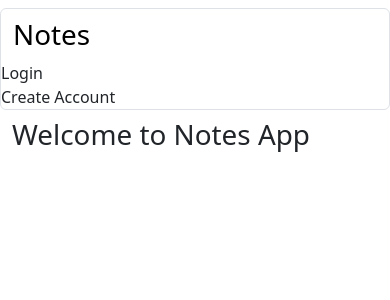
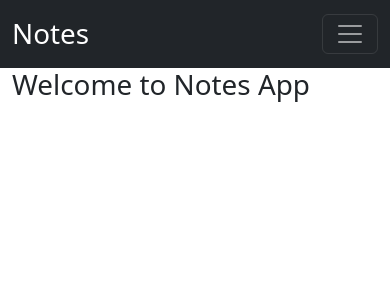
Before and after one commit to benjamin-odell/miniproject4BenjaminOdell, a Django app: page / in a window 390 px wide. Shown: the top 300 px of the page. Run offline with Django 5.2, Linux system fonts and the light colour scheme.

Commit message:
Adds note templates and refactors base navbar for responsive Bootstrap.

```diff
--- a/notes/notes/templates/base.html
+++ b/notes/notes/templates/base.html
@@ -3,21 +3,31 @@
 <script src="https://cdn.jsdelivr.net/npm/bootstrap@5.3.8/dist/js/bootstrap.bundle.min.js" integrity="sha384-FKyoEForCGlyvwx9Hj09JcYn3nv7wiPVlz7YYwJrWVcXK/BmnVDxM+D2scQbITxI" crossorigin="anonymous" defer></script>
 
 <title>{% block title %}{% endblock %} - Notes</title>
-<nav class="navbar navbar-expand-lg">
-  <div class="container border rounded">
-    <a class="navbar-brand w-75 fs-1" href="/">Notes</a>
-    {% if user.is_authenticated %}
-      <div class="row">
-        <span class="nav-item">{{ user.get_username }}</span>
-        <a class="nav-item btn-sm" data-bs-toggle="modal" data-bs-target="#logout-modal">Logout</a>
-
-      </div>
-    {% else %}
-      <div class="row">
-        <a class="nav-link active" href="{% url 'login' %}">Login</a>
-        <a class="nav-link active" href="{% url 'create_user' %}">Create Account</a>
-      </div>
-    {% endif %}
+<nav class="navbar navbar-expand-lg navbar-dark bg-dark">
+  <div class="container">
+    <a class="navbar-brand fs-1" href="/">Notes</a>
+    <button class="navbar-toggler" type="button" data-bs-toggle="collapse" data-bs-target="#navbarNav" aria-controls="navbarNav" aria-expanded="false" aria-label="Toggle navigation">
+      <span class="navbar-toggler-icon"></span>
+    </button>
+    <div class="collapse navbar-collapse" id="navbarNav">
+        <ul class="navbar-nav ms-auto">
+            {% if user.is_authenticated %}
+                <li class="nav-item">
+                    <a class="nav-link active">{{ user.get_username }}</a>
+                </li>
+                <li class="nav-item">
+                    <a class="nav-link active text-danger" href="#" data-bs-toggle="modal" data-bs-target="#logout-modal" style="--bs-text-opacity: .9;">Logout</a>
+                </li>
+            {% else %}
+                <li class="nav-item">
+                    <a class="nav-link active" href="{% url 'login' %}">Login</a>
+                </li>
+                <li class="nav-item">
+                    <a class="nav-link active" href="{% url 'create_user' %}">Create Account</a>
+                </li>
+            {% endif %}
+        </ul>
+    </div>
   </div>
 </nav>
 <body>
--- /dev/null
+++ b/notes/notes/templates/notes/notes/create_note.html
@@ -0,0 +1,2 @@
+{% extends "base.html" %}
+{% block title %}Create Note{% endblock %}
--- /dev/null
+++ b/notes/notes/templates/notes/notes/my_notes.html
@@ -0,0 +1,2 @@
+{% extends "base.html" %}
+{% block title %}Your Notes{% endblock %}
--- /dev/null
+++ b/notes/notes/templates/notes/notes/public_notes.html
@@ -0,0 +1,2 @@
+{% extends "base.html" %}
+{% block title %}Public Notes{% endblock %}
--- /dev/null
+++ b/notes/notes/templates/notes/notes/shared_notes.html
@@ -0,0 +1,2 @@
+{% extends "base.html" %}
+{% block title %}Shared Notes{% endblock %}
```
